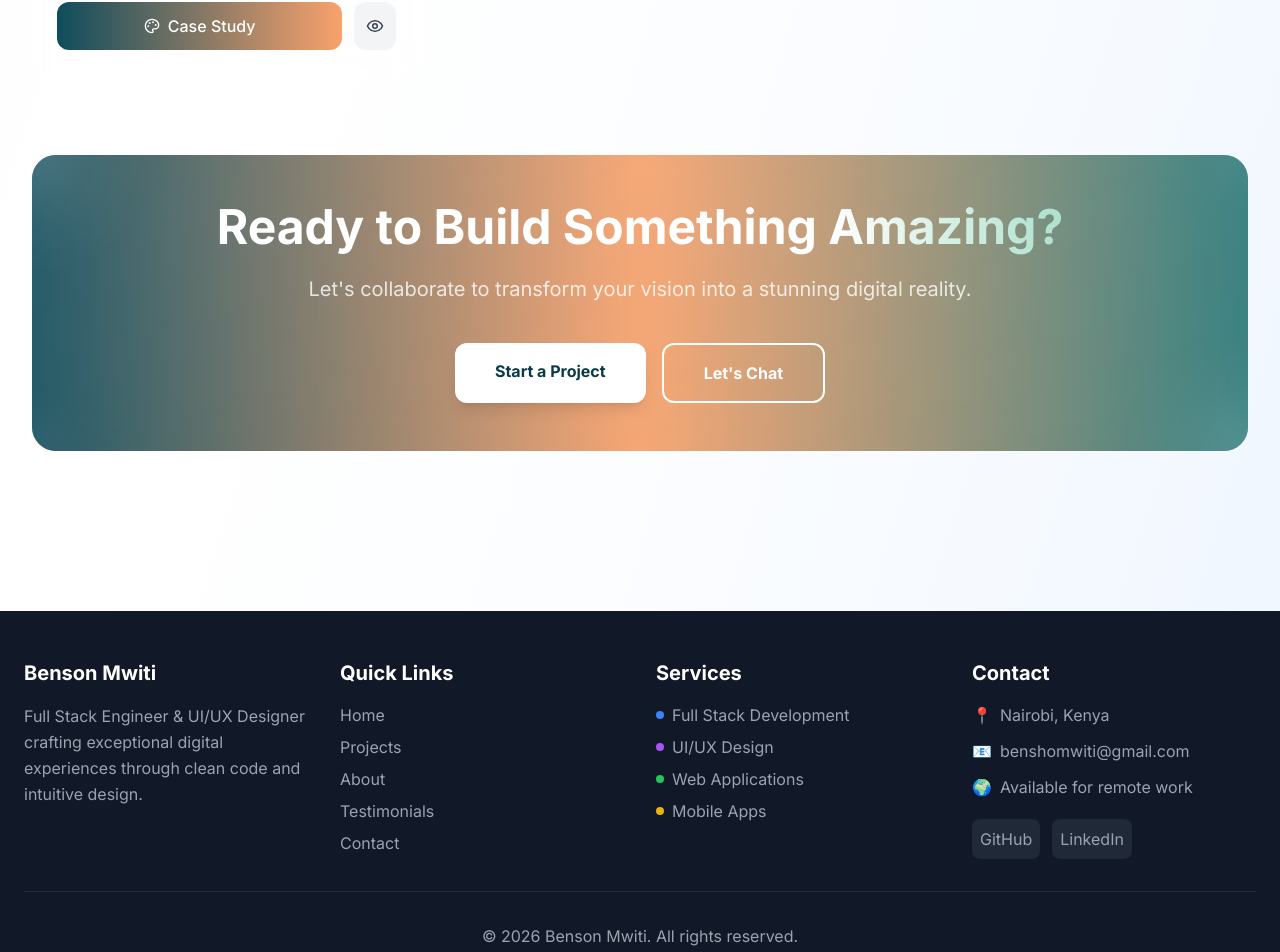
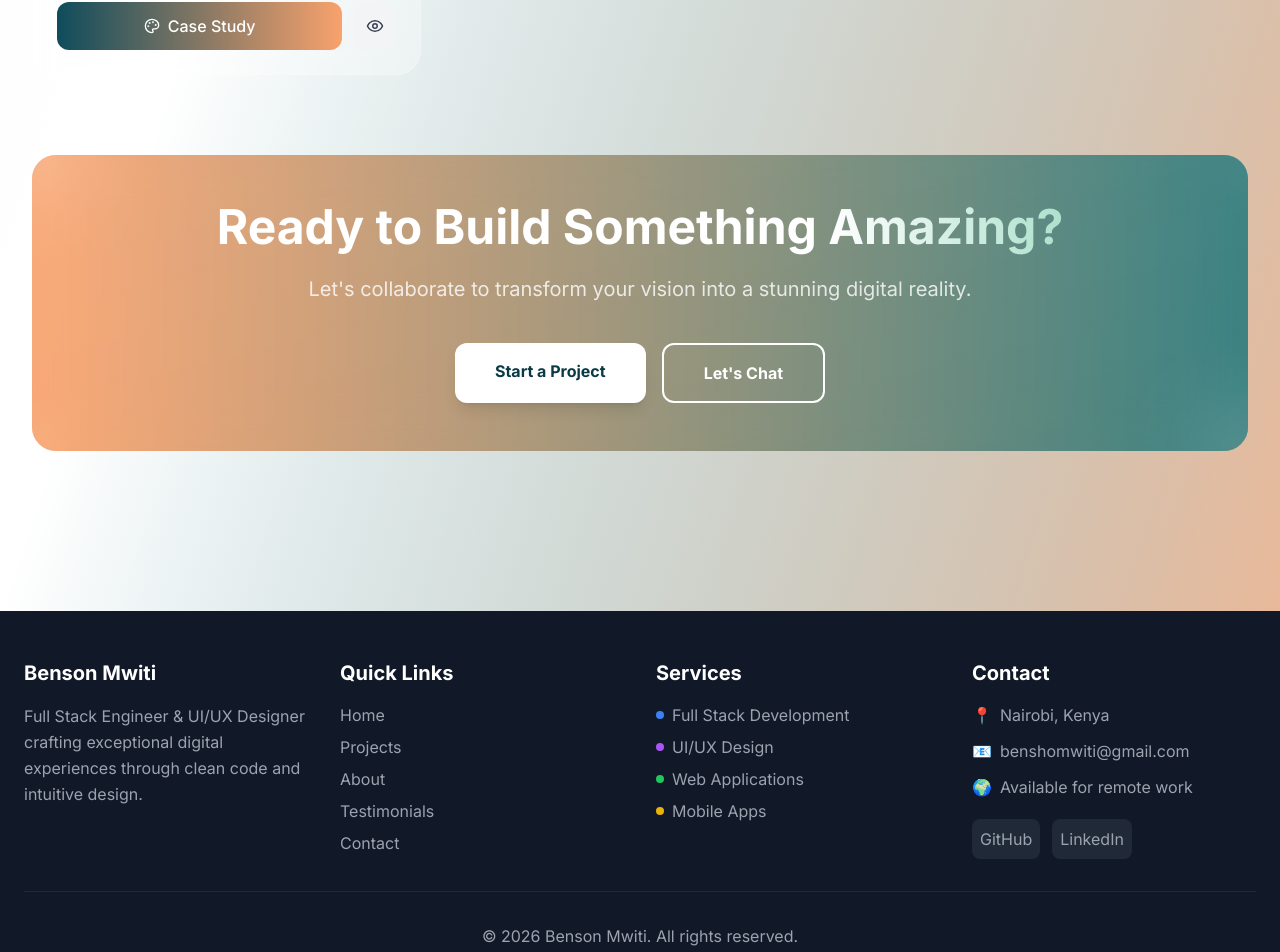
Before and after one commit to Mamoshi572/benson-portfolio, a Next.js app: page /projects in a window 1280 px wide. Shown: the part 3442-4394 px from the top of the page. Built offline with nearby package versions, Linux system fonts and the light colour scheme.

Commit message:
Update color palette to Ocean Depths theme

```diff
--- a/app/globals.css
+++ b/app/globals.css
@@ -6,9 +6,12 @@
 
 @layer base {
   :root {
-    --gradient-start: #fbfbfe;
-    --gradient-end: #a597b3;
-    --gradient-accent: #000000;
+    /* Ocean Depths Color Palette */
+    --primary-deep: #0f4c5c; /* Deep teal */
+    --primary-mid: #2c7a7b; /* Muted teal */
+    --accent-warm: #f9a26c; /* Warm coral */
+    --bg-light: #f0f4f8; /* Soft blue-gray */
+    --text-dark: #1e2a2e; /* Deep charcoal */
   }
 
   html {
@@ -16,14 +19,15 @@
   }
 
   body {
-    @apply bg-gradient-to-br from-gray-50 via-white to-blue-50 dark:from-gray-900 dark:via-gray-800 dark:to-blue-900/20;
+    /* Updated: Ocean Depths gradient background */
+    @apply bg-gradient-to-br from-[#0F4C5C] via-[#2C7A7B] to-[#F9A26C];
     @apply text-gray-900 dark:text-gray-100;
     @apply font-sans;
     @apply antialiased;
   }
 
   ::selection {
-    @apply bg-primary-500/30 text-primary-900 dark:text-primary-100;
+    @apply bg-[#F9A26C]/30 text-[#0F4C5C] dark:text-[#F9A26C];
   }
 }
 
@@ -33,12 +37,12 @@
   }
 
   .gradient-text {
-    @apply bg-gradient-to-r from-primary-600 via-secondary-600 to-accent-600 bg-clip-text text-transparent;
+    @apply bg-gradient-to-r from-[#0F4C5C] via-[#2C7A7B] to-[#F9A26C] bg-clip-text text-transparent;
   }
 
   .gradient-border {
     @apply relative;
-    background: linear-gradient(45deg, #667eea, #764ba2, #f093fb, #f5576c);
+    background: linear-gradient(45deg, #0f4c5c, #2c7a7b, #f9a26c);
     background-size: 400% 400%;
     animation: gradient-x 15s ease infinite;
   }
@@ -46,7 +50,7 @@
   .gradient-border::before {
     content: "";
     @apply absolute inset-0 rounded-2xl p-[2px];
-    background: linear-gradient(45deg, #667eea, #764ba2, #f093fb, #f5576c);
+    background: linear-gradient(45deg, #0f4c5c, #2c7a7b, #f9a26c);
     background-size: 400% 400%;
     animation: gradient-x 15s ease infinite;
     -webkit-mask:
@@ -68,9 +72,18 @@
   .text-shadow-lg {
     text-shadow: 0 4px 8px rgba(0, 0, 0, 0.2);
   }
+
+  /* Ocean Depths specific button styles */
+  .btn-primary {
+    @apply bg-[#0F4C5C] hover:bg-[#2C7A7B] text-white px-6 py-3 rounded-lg transition-all duration-300;
+  }
+
+  .btn-accent {
+    @apply bg-[#F9A26C] hover:bg-[#e8894a] text-white px-6 py-3 rounded-lg transition-all duration-300;
+  }
 }
 
-/* In app/globals.css */
+/* Animation keyframes */
 @keyframes float {
   0%,
   100% {
@@ -92,3 +105,18 @@
 .animation-delay-4000 {
   animation-delay: 4s;
 }
+
+@keyframes gradient-x {
+  0%,
+  100% {
+    background-position: 0% 50%;
+  }
+  50% {
+    background-position: 100% 50%;
+  }
+}
+
+.animate-gradient-x {
+  animation: gradient-x 15s ease infinite;
+  background-size: 200% 200%;
+}
```
